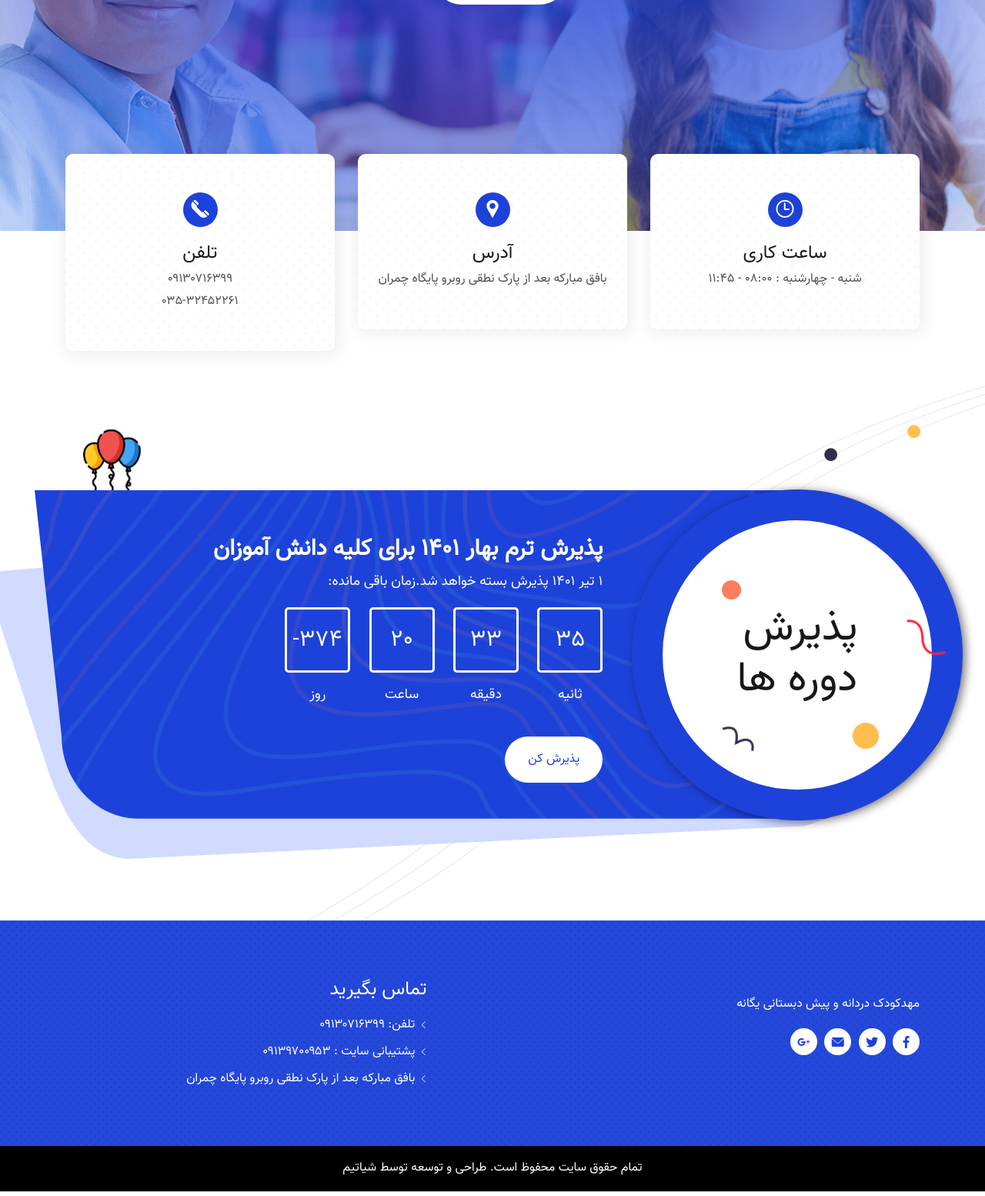
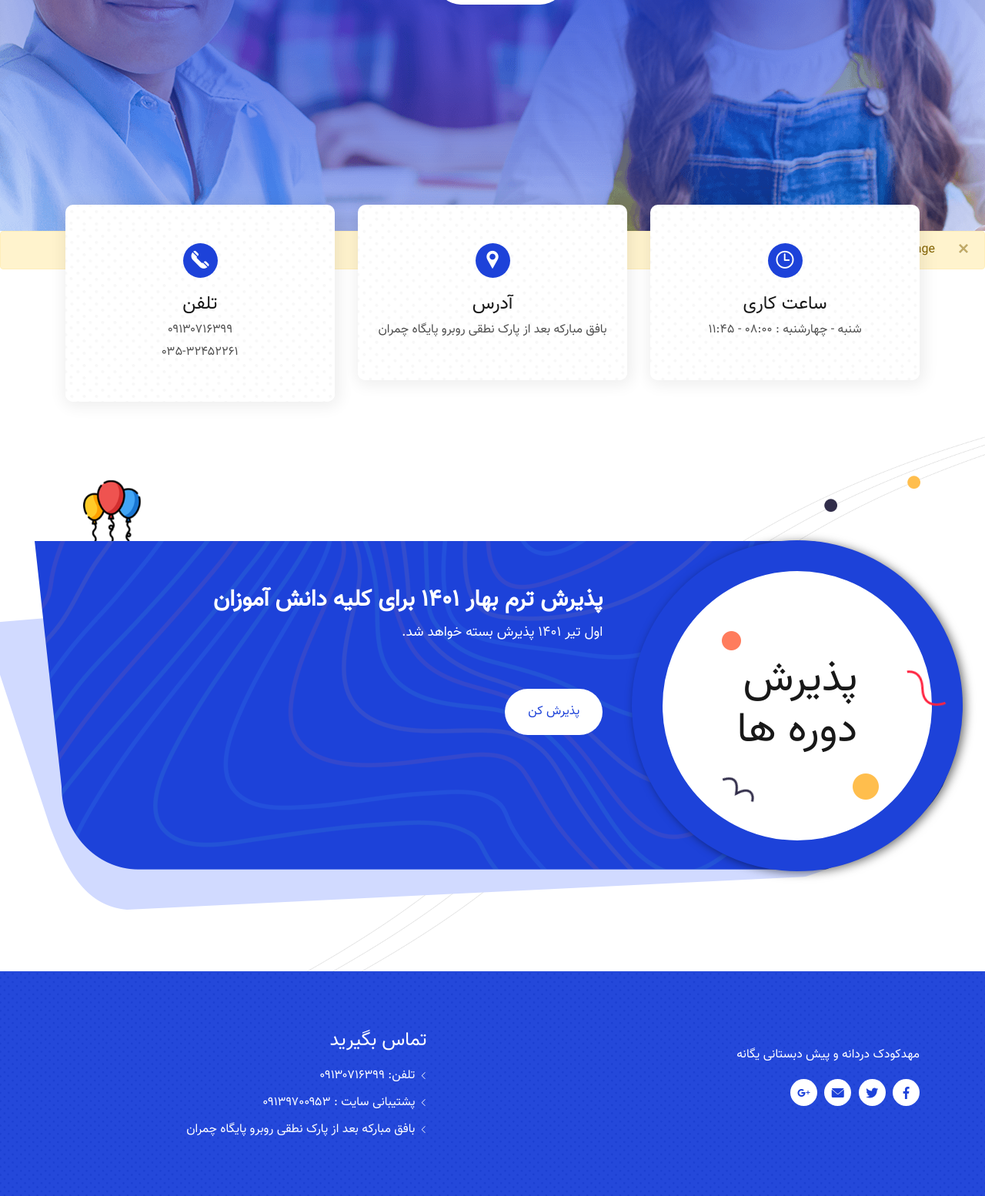
Before and after one commit to miladzeinali/mahd, a Django app: page /web/ in a window 1280 px wide. Shown: the part 600-2154 px from the top of the page at 77% size. Run offline with Django 3.2, Linux system fonts and the light colour scheme; one stand-in notice (Sample message) is shown; some libraries are stand-ins or nearby versions; some web fonts are replaced.

Commit message:
fix and resolve problem of payment --sadegh

```diff
--- a/templates/index.html
+++ b/templates/index.html
@@ -131,7 +131,16 @@
         </div>
     </section>
     <!-- End Slider aera -->
-
+    {% if messages %}
+    {% for message in messages %}
+    <div class="alert alert-warning alert-dismissible fade show" role="alert">
+        {{ message }}
+        <button type="button" class="close" data-dismiss="alert" aria-label="Close">
+          <span aria-hidden="true">&times;</span>
+        </button>
+      </div>
+      {% endfor %}
+      {% endif %}
     <!-- Service area -->
     <section class="service-area">
         <div class="container">
@@ -213,8 +222,8 @@
                             <div class="col-lg-8 col-md-7">
                                 <div class="admission-content">
                                     <h2>پذیرش ترم بهار 1401 برای کلیه دانش آموزان  </h2>
-                                    <p>1 تیر 1401 پذیرش بسته خواهد شد.زمان باقی مانده:</p>
-                                    <ul style="direction: ltr;" class="admission-list">
+                                    <p> اول تیر 1401 پذیرش بسته خواهد شد.</p>
+                                    <!-- <ul style="direction: ltr;" class="admission-list">
                                         <li>
                                             <p id="days">50</p>
                                             <span>روز</span>
@@ -231,7 +240,7 @@
                                             <p id="seconds">50</p>
                                             <span>ثانیه</span>
                                         </li>
-                                    </ul>
+                                    </ul> -->
                                     <a href="{% url 'web:signup' %}" class="box-btn">پذیرش کن</a>
                                 </div>
                             </div>
--- a/web/views.py
+++ b/web/views.py
@@ -96,10 +96,10 @@
             user = Userprofile.objects.get(nin=nin)
             user.pay = True
             user.save()
-            return render(request,'succsess.html')
+            return render(request,'success.html')
         except:
             messages.success(request, 'erorr in webpaycontrol', 'erorr')
-            return render(request, 'addmission.html')
+            return render(request, 'admission.html')
 
 
 def Userprofiles(request):
--- a/zarinpal/views.py
+++ b/zarinpal/views.py
@@ -12,7 +12,7 @@
 description = "توضیحات مربوط به تراکنش را در این قسمت وارد کنید"  # Required
 email = 'email@example.com'  # Optional
 mobile = '09123456789'  # Optional
-CallbackURL = 'http://127.0.0.1:8000/zarinpal/verify/' # Important: need to edit for realy server.
+CallbackURL = 'http://bafghmahd.ir/zarinpal/verify/' # Important: need to edit for realy server.
 
 
 
```
Also changed, not shown: templates/admission.html (+10 -0 lines), db.sqlite3.
